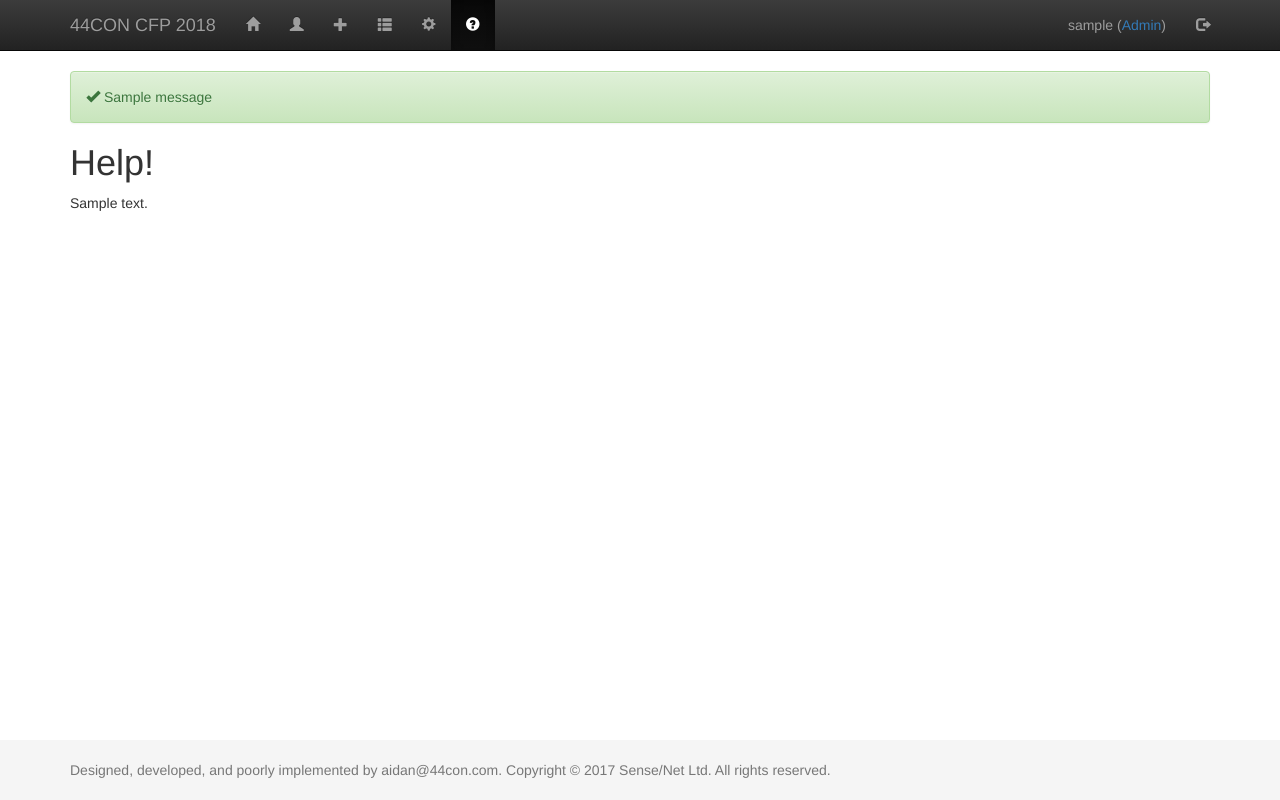
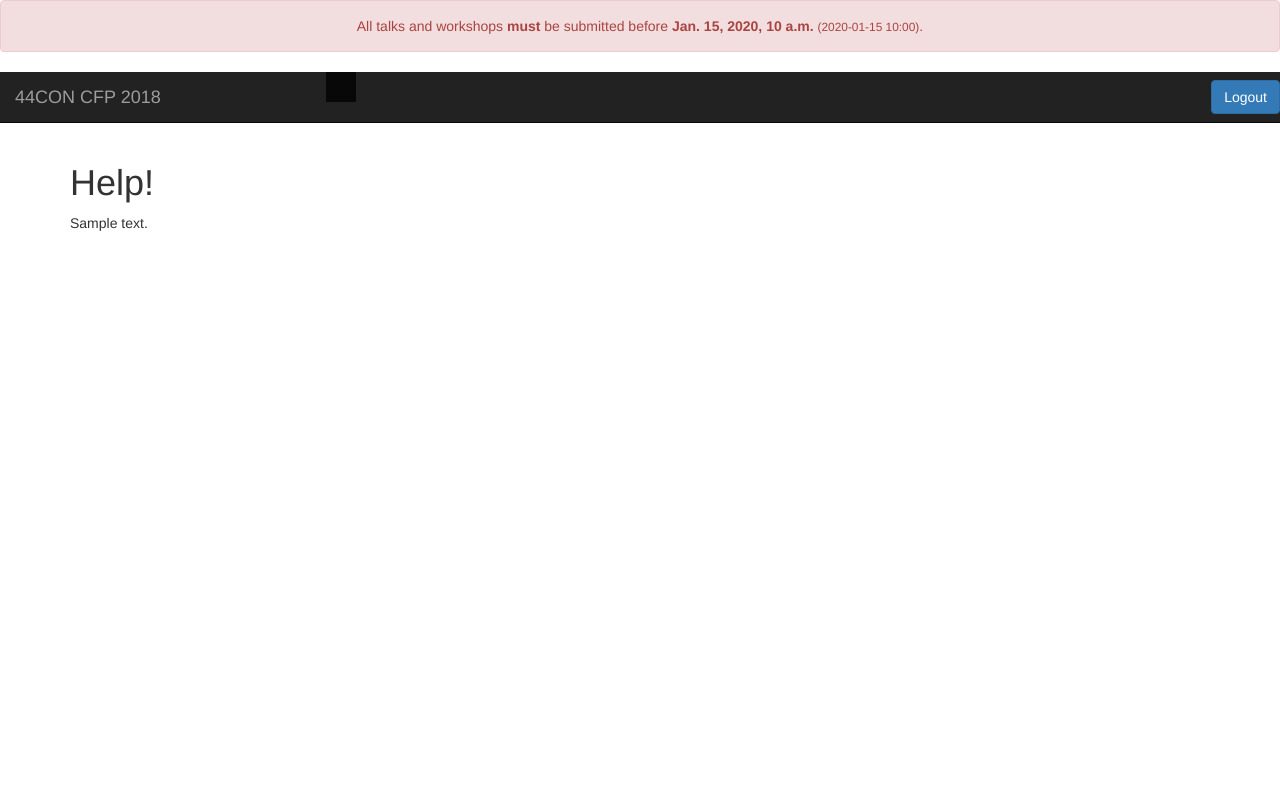
Before and after one commit to ravernkoh/44CON-CFP, a Django app: page /help/ in a window 1280 px wide. Run offline with Django 3.2, Linux system fonts and the light colour scheme; a user stored in the database is signed in; tables that the repository leaves empty hold one stand-in row (values such as "Sample post"); one stand-in notice (Sample message) is shown; some libraries are stand-ins or nearby versions.

Commit message:
redesigned home layout
* added notification bar for deadline
* converted login and logout icons to buttons

```diff
--- a/gambit/context_processors.py
+++ b/gambit/context_processors.py
@@ -1,4 +1,6 @@
 from django.conf import settings
+
+from .models import FrontPage
 
 
 # Globally-accessible custom variables
@@ -8,4 +10,5 @@ def global_settings(request):
         'APPLICATION_VERSION': settings.APPLICATION_VERSION,
         'APPLICATION_NAME': settings.APPLICATION_NAME,
         'CONFERENCE_YEAR': settings.CONFERENCE_YEAR,
+        'SUBMISSION_DEADLINE': FrontPage.objects.filter(id=1)[0].submission_deadline,
     }
--- a/gambit/templates/gambit/base.html
+++ b/gambit/templates/gambit/base.html
@@ -26,67 +26,40 @@
     <title>{% block title %}{% endblock %}44CON CFP {{ CONFERENCE_YEAR }}</title>
 
     <link rel='stylesheet' type='text/css' href='https://maxcdn.bootstrapcdn.com/bootstrap/3.3.7/css/bootstrap.min.css' integrity='sha384-BVYiiSIFeK1dGmJRAkycuHAHRg32OmUcww7on3RYdg4Va+PmSTsz/K68vbdEjh4u' crossorigin='anonymous'>
-    <link rel='stylesheet' type='text/css' href='https://maxcdn.bootstrapcdn.com/bootstrap/3.3.7/css/bootstrap-theme.min.css' integrity='sha384-rHyoN1iRsVXV4nD0JutlnGaslCJuC7uwjduW9SVrLvRYooPp2bWYgmgJQIXwl/Sp' crossorigin='anonymous'>
+    <link rel='stylesheet' type='text/css' href='{% static 'gambit/flat-ui/css/flat-ui.css' %}'>
     {% block styleinject %}{% endblock %}
 
     <link rel='stylesheet' type='text/css' href='{% static 'gambit/style.css' %}' />
   </head>
 
   <body>
-    <nav class='navbar navbar-inverse navbar-static-top'>
-      <div class='container'>
+    {% if user.is_authenticated %}<div class="alert alert-danger text-center frontpage-alert" role="alert">All talks and workshops <strong>must</strong> be submitted before <strong>{{ SUBMISSION_DEADLINE }}</strong> <small>({{ SUBMISSION_DEADLINE|date:'Y-m-d H:i' }})</small>.</div>{% endif %}
+    <nav class='navbar navbar-inverse navbar-embossed navbar-static-top' role='navigation'>
       <div class='navbar-header'>
-          <button type='button' class='navbar-toggle collapsed' data-toggle='collapse' data-target='#navbar' aria-expanded='false' aria-controls='navbar'>
+        <button type='button' class='navbar-toggle' data-toggle='collapse' data-target='#navbar-collapse-01'>
           <span class='sr-only'>Toggle navigation</span>
-            <span class='icon-bar'></span>
-            <span class='icon-bar'></span>
-            <span class='icon-bar'></span>
         </button>
         <a class='navbar-brand' href='{% url 'home' %}'>44CON CFP {{ CONFERENCE_YEAR }}</a>
       </div>
-        <div id='navbar' class='navbar-collapse collapse'>
+      <div class='collapse navbar-collapse' id='navbar-collapse-01'>
         <ul class='nav navbar-nav'>
-            <li{% if request.resolver_match.view_name == 'home' %} class='active'{% endif %}><a href='{% url 'home' %}' title='Home'><span class='glyphicon glyphicon-home' aria-hidden='true'></span></a></li>
-            <li{% if request.resolver_match.view_name == 'profile' %} class='active'{% endif %}><a href='{% url 'profile' %}' title='Profile'><span class='glyphicon glyphicon-user' aria-hidden='true'></span></a></li>
-            <li{% if request.resolver_match.view_name == 'submit' %} class='active'{% endif %}><a href='{% url 'submit' %}' title='Submit'><span class='glyphicon glyphicon-plus' aria-hidden='true'></span></a></li>
-            {% load has_group %}{% if user.is_superuser or user|has_group:'Programme Committee' %}<li{% if request.resolver_match.view_name == 'list_submissions' %} class='active'{% endif %}><a href='{% url 'list_submissions' %}' title='All Submissions'><span class='glyphicon glyphicon-th-list' aria-hidden='true'></span></a></li>{% endif %}
-            {% if user.is_superuser %}<li><a href='{% url 'admin:index' %}' title='Administration Panel'><span class='glyphicon glyphicon-cog' aria-hidden='true'></span></a></li>{% endif %}
-            <li{% if request.resolver_match.view_name == 'help' %} class='active'{% endif %}><a href='{% url 'help' %}' title='Help'><span class='glyphicon glyphicon-question-sign' aria-hidden='true'></span></a></li>
+          <li{% if request.resolver_match.view_name == 'home' %} class='active'{% endif %}><a href='{% url 'home' %}' title='Home'><span class='fui-home' aria-hidden='true'></span></a></li>
+          <li{% if request.resolver_match.view_name == 'profile' %} class='active'{% endif %}><a href='{% url 'profile' %}' title='Profile'><span class='fui-user' aria-hidden='true'></span></a></li>
+          <li{% if request.resolver_match.view_name == 'submit' %} class='active'{% endif %}><a href='{% url 'submit' %}' title='Submit'><span class='fui-plus' aria-hidden='true'></span></a></li>
+          {% load has_group %}{% if user.is_superuser or user|has_group:'Programme Committee' %}<li{% if request.resolver_match.view_name == 'list_submissions' %} class='active'{% endif %}><a href='{% url 'list_submissions' %}' title='All Submissions'><span class='fui-list-numbered' aria-hidden='true'></span></a></li>{% endif %}
+          {% if user.is_superuser %}<li><a href='{% url 'admin:index' %}' title='Administration Panel'><span class='fui-gear' aria-hidden='true'></span></a></li>{% endif %}
+          <li{% if request.resolver_match.view_name == 'help' %} class='active'{% endif %}><a href='{% url 'help' %}' title='Help'><span class='fui-question-circle' aria-hidden='true'></span></a></li>
         </ul>
-          <ul class='nav navbar-nav navbar-right'>
-            {% if user.is_authenticated %}
-            <li><p class='navbar-text'><a class='navbar-link' href='{% url 'profile' %}'>{{ user.get_username }}</a>{% if user.is_superuser %} (<span class='text-primary'>Admin</span>){% endif %}</p></li>
-            <li><a href='{% url 'logout' %}?next={{request.path}}' title='Logout'><span class='glyphicon glyphicon-log-out' aria-hidden='true'></span></a></li>
+        {% if user.is_authenticated %}<p class='navbar-right navbar-text'><!--buffer--></p><p class='navbar-right' style='margin-bottom:0'><a class='btn btn-primary navbar-btn btn-wide' href='{% url 'logout' %}?next={{request.path}}' title='Logout'>Logout</a></p>
         {% else %}
-            <li {% if request.resolver_match.view_name == 'login' %} class='active'{% endif %}><a href='{% url 'login' %}?next={{request.path}}' title='Login'><span class='glyphicon glyphicon-log-in' aria-hidden='true'></span></a></li>
+        <p class='navbar-right navbar-text'><!--buffer--></p><p class='navbar-right' style='margin-bottom:0'><a class='btn btn-primary navbar-btn btn-wide' href='{% url 'login' %}?next={{request.path}}' title='Login'>Login</a></p>
         {% endif %}
-          </ul>
-        </div>
       </div>
     </nav>
 
     <div class='container' role='main'>
-    {% if messages %}
-    {% for message in messages %}
-    {% if message.level == DEFAULT_MESSAGE_LEVELS.ERROR %}<div class='alert alert-danger' role='alert'>
-      <span class='glyphicon glyphicon-exclamation-sign' aria-hidden='true'></span> {{ message }}
-    </div>{% endif %}
-    {% if message.level == DEFAULT_MESSAGE_LEVELS.INFO %}<div class='alert alert-warning' role='alert'>
-      <span class='glyphicon glyphicon-info-sign' aria-hidden='true'></span> {{ message }}
-    </div>{% endif %}
-    {% if message.level == DEFAULT_MESSAGE_LEVELS.SUCCESS %}<div class='alert alert-success' role='alert'>
-      <span class='glyphicon glyphicon-ok' aria-hidden='true'></span> {{ message }}
-    </div>{% endif %}
-    {% endfor %}
-    {% endif %}
       {% block content %}{% endblock %}
     </div>
-
-    <footer class='footer'>
-     <div class='container'>
-       <span class='text-muted'>Designed, developed, and poorly implemented by aidan@44con.com. Copyright &copy; 2017 Sense/Net Ltd. All rights reserved.</span>
-     </div>
-   </footer>
 
     <script type='text/javascript' charset='utf-8' src='https://ajax.googleapis.com/ajax/libs/jquery/1.12.4/jquery.min.js' integrity='sha384-nvAa0+6Qg9clwYCGGPpDQLVpLNn0fRaROjHqs13t4Ggj3Ez50XnGQqc/r8MhnRDZ' crossorigin='anonymous'></script>
     <script type='text/javascript' charset='utf-8' src='https://maxcdn.bootstrapcdn.com/bootstrap/3.3.7/js/bootstrap.min.js' integrity='sha384-Tc5IQib027qvyjSMfHjOMaLkfuWVxZxUPnCJA7l2mCWNIpG9mGCD8wGNIcPD7Txa' crossorigin='anonymous'></script>
```
Lines whose indentation alone changed are shown as unchanged.
